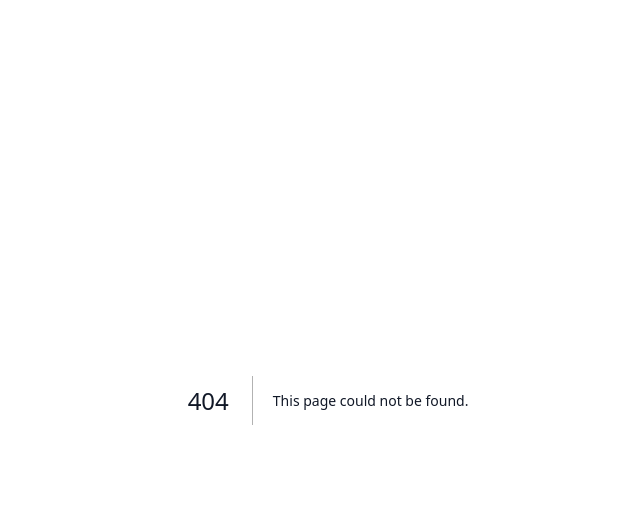
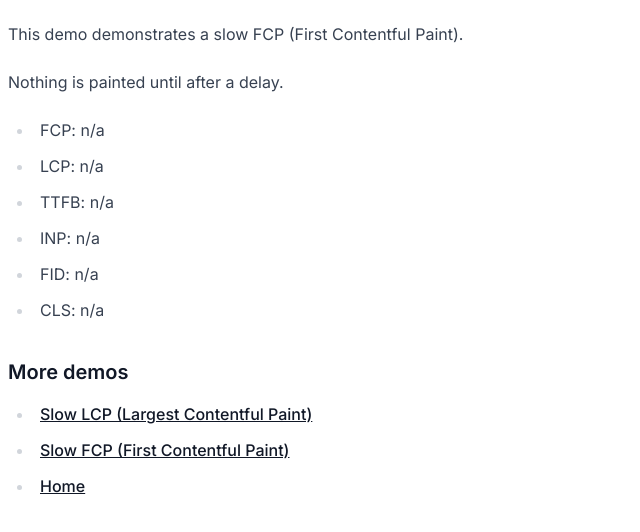
Before and after one commit to getsentry/webvitals.com, a Next.js app: page /demos/slow-fcp in a window 1280 px wide. Before the commit this address had no page. Shown: the top 532 px of the page, without its empty margins (0-640 px from the left). Built offline with nearby package versions, Linux system fonts and the light colour scheme.

Commit message:
Add slow FCP demo + homepage

```diff
--- a/src/app/demos/layout.tsx
+++ b/src/app/demos/layout.tsx
@@ -10,6 +10,13 @@ export default function DemoLayout({
             {children}
 
             <VitalsReport />
+
+            <h3>More demos</h3>
+            <ul>
+                <li><a href="/demos/slow-lcp">Slow LCP (Largest Contentful Paint)</a></li>
+                <li><a href="/demos/slow-fcp">Slow FCP (First Contentful Paint)</a></li>
+                <li><a href="/">Home</a></li>
+            </ul>
         </div>
     )
 }
--- /dev/null
+++ b/src/app/demos/page.tsx
@@ -0,0 +1,7 @@
+export default function Page() {
+    return (
+        <div>
+            lol
+        </div>
+    );
+}
--- /dev/null
+++ b/src/app/demos/slow-fcp/page.tsx
@@ -0,0 +1,18 @@
+const FCP_DELAY = 2000; // ms
+
+export default async function Page() {
+    // delay first render
+    const data = await new Promise((resolve, reject) => {
+        setTimeout(() => {
+            resolve(null);
+        }, FCP_DELAY);
+    });
+
+    return (
+        <div>
+            <p>This demo demonstrates a slow FCP (First Contentful Paint).</p>
+
+            <p>Nothing is painted until after a delay.</p>
+        </div>
+    );
+}
--- a/src/app/demos/vitalsReport.tsx
+++ b/src/app/demos/vitalsReport.tsx
@@ -24,7 +24,6 @@ function VitalsReport() {
 
     useEffect(() => {
         const onMetric = (metric: Metric) => {
-            console.log(metric.name);
             setVitals((vitals) => ({
                 ...vitals,
                 [metric.name]: String(metric.value)
--- a/src/app/page.tsx
+++ b/src/app/page.tsx
@@ -3,9 +3,11 @@ import Image from "next/image";
 export default function Home() {
   return (
     <main>
-      <h1>hello</h1>
-      <div> test test test</div>
-      <iframe src="/demos/fcp"></iframe>
+      <h1>Web Vitals Demos</h1>
+      <ul>
+        <li><a href="/demos/slow-lcp">Slow LCP (Largest Contentful Paint)</a></li>
+        <li><a href="/demos/slow-fcp">Slow FCP (First Contentful Paint)</a></li>
+      </ul>
     </main>
   );
 }
```
